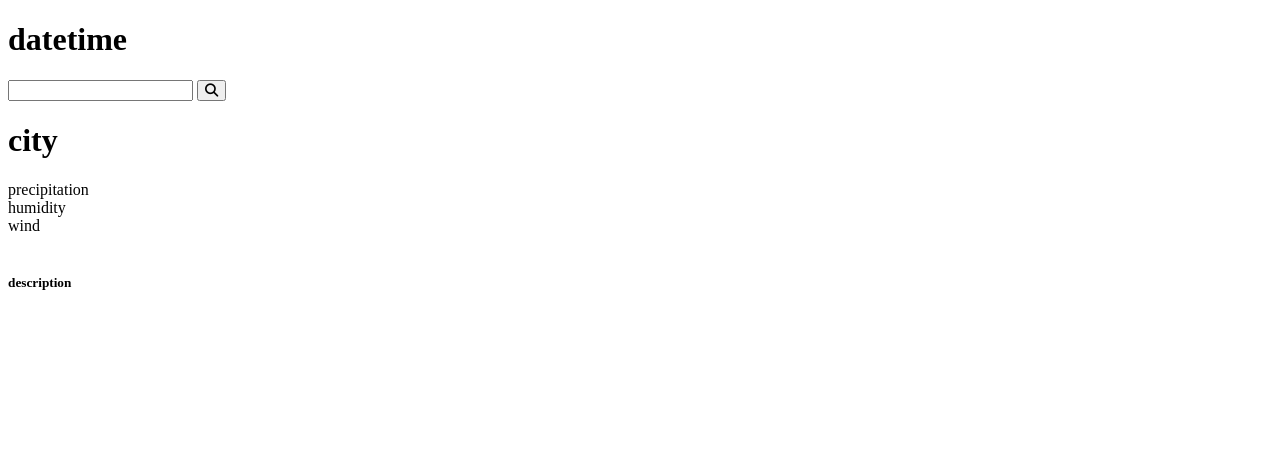
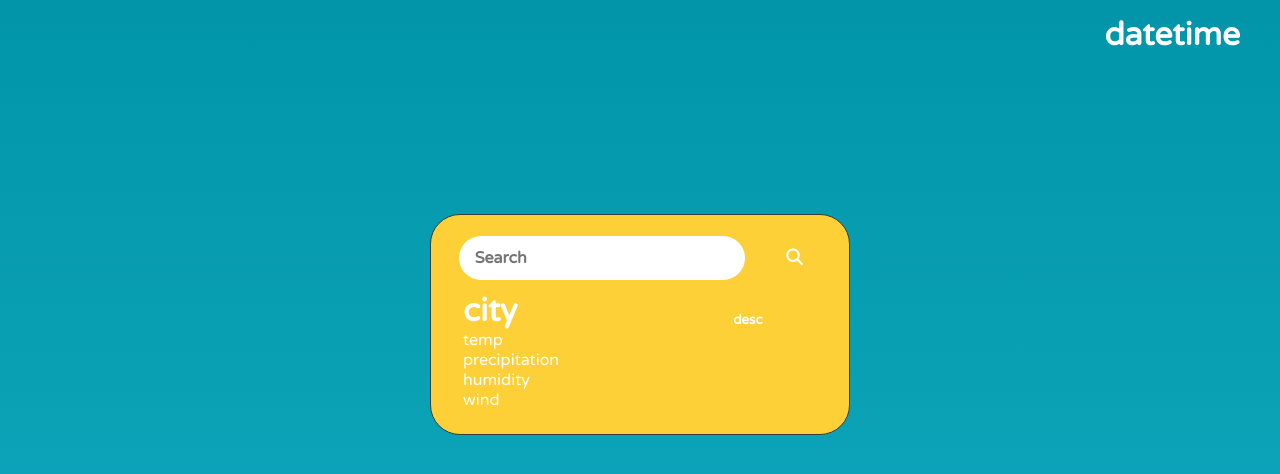
Before and after one commit to jasminahmic/WeatherApp, a plain HTML site: page index.html in a window 1280 px wide. Drawn offline with Linux system fonts and the light colour scheme.

Commit message:
Adding style.css

```diff
--- a/index.html
+++ b/index.html
@@ -5,6 +5,8 @@
     <meta http-equiv="X-UA-Compatible" content="IE=edge">
     <meta name="viewport" content="width=device-width, initial-scale=1.0">
     <meta http-equiv="refresh" content="10">
+    <link rel="stylesheet" href="./style.css">
+    <link href="https://fonts.googleapis.com/css2?family=Varela+Round&display=swap" rel="stylesheet">
     <script src="https://kit.fontawesome.com/b686ac269d.js" crossorigin="anonymous"></script>
     <title>WeatherApp</title>
 </head>
@@ -12,7 +14,7 @@
     <h1 class="datetime">datetime</h1>
     <div class="card">
         <div class="search">
-            <input type="text" class="search-bar">
+            <input type="text" placeholder="Search" class="search-bar">
             <button class="search-icon">
                 <i class="fas fa-search"></i>
             </button>
@@ -20,14 +22,14 @@
         <div class="weather">
             <div class="data1">
                 <h1 class="city">city</h1>
-                <div class="temperature"></div>
+                <div class="temperature">temp</div>
                 <div class="precipitation">precipitation</div>
                 <div class="humidity">humidity</div>
                 <div class="wind">wind</div>
             </div>
             <div class="data2">
                 <img src="" alt="" class="weather-icon"/>
-                <h5 class="description">description</h5>
+                <h5 class="description">desc</h5>
             </div>
         </div>
     </div>
--- /dev/null
+++ b/style.css
@@ -0,0 +1,85 @@
+* {
+    font-family: 'Varela Round', sans-serif;
+    margin: 0;
+    padding: 0;
+    box-sizing: border-box;
+}
+body {
+    background: linear-gradient(#0295A9, #12ADC1);
+    color: #FFFFFF;
+    height: 100vh;
+}
+.datetime {
+    display: flex;
+    justify-content: flex-end;
+    padding-top: 2vh;
+    padding-right: 5vh;
+}
+.card {
+    display: flex;
+    justify-content: center;
+    align-items: center;
+    flex-direction: column;
+    background-color: #FDD037;
+    margin: 20vh auto;
+    padding: 1em;
+    border: 1px solid #3A3B3C;
+    border-radius: 30px;
+    width: 100%;
+    max-width: 420px;
+}
+.search {
+    display: flex;
+    align-items: center;
+    justify-content: space-around;
+    width: 100%;
+}
+.search-icon {
+    margin: 0.5em;
+    border: none;
+    outline: none;
+    cursor: pointer;
+    height: 40px;
+    width: 40px;
+    border-radius: 50%;
+    background-color: #FDD037;
+    color: #FFFFFF;
+    transition: 1s ease-in-out;
+}
+.search-icon:hover {
+    background-color: #FFFFFF;
+    color: #3A3B3C;
+    border: 1px solid #3A3B3C;
+}
+.fas {
+    font-size:  125%;
+}
+.search-bar {
+    border: none;
+    border-radius: 25px;
+    padding: 0.75em 1em;
+    outline: none;
+    color: #3A3B3C;
+    background-color: #FFFFFF;
+    font-size: 100%;
+    font-weight: bold;
+    font-family: 'Varela Round', sans-serif;
+    width: calc(100% - 100px);
+}
+.search-bar:focus {
+    border: 1px solid #3A3B3C;
+}
+.weather {
+    display: flex;
+    justify-content: space-between;
+    flex-direction: row;
+    width: 100%;
+}
+.data1 {
+    width: 70%;
+    padding: 0.5em 1em;
+}
+.data2 {
+    width: 30%;
+    padding: 0.5em 1em;
+}
```
